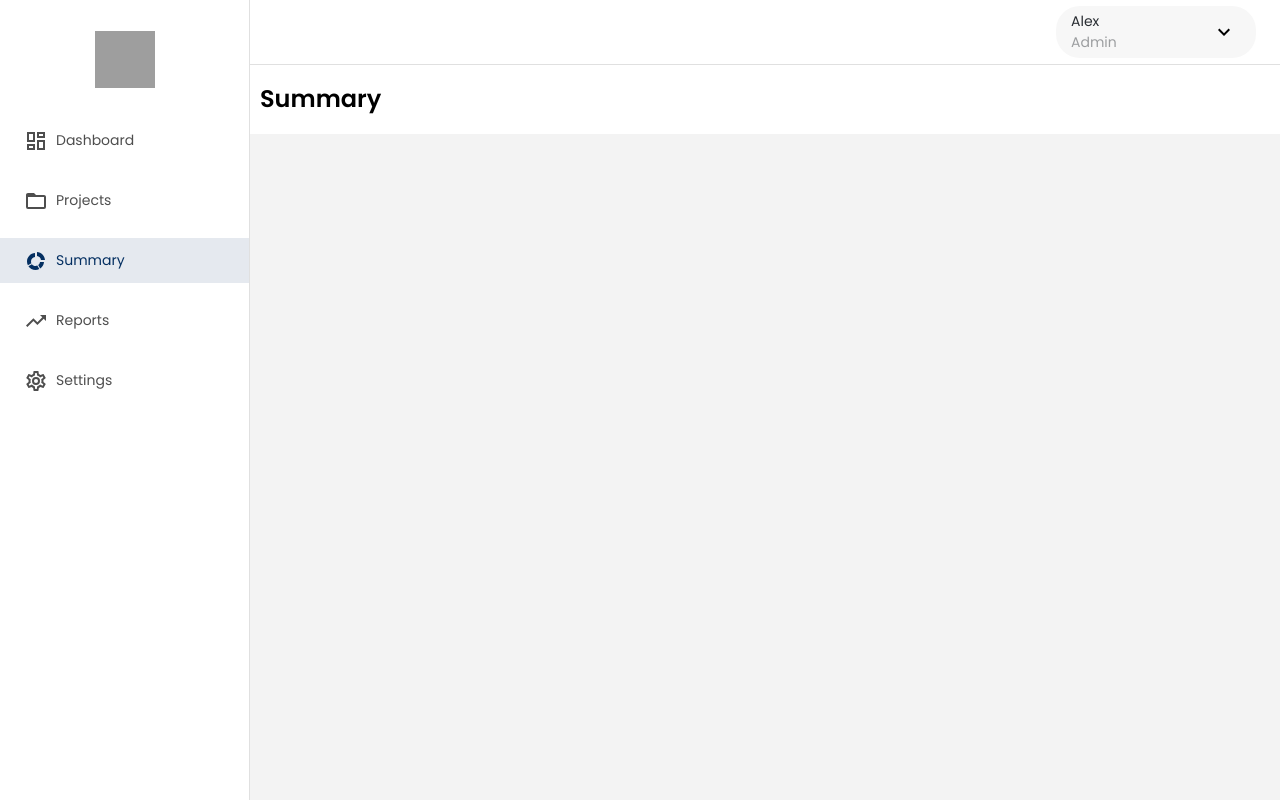
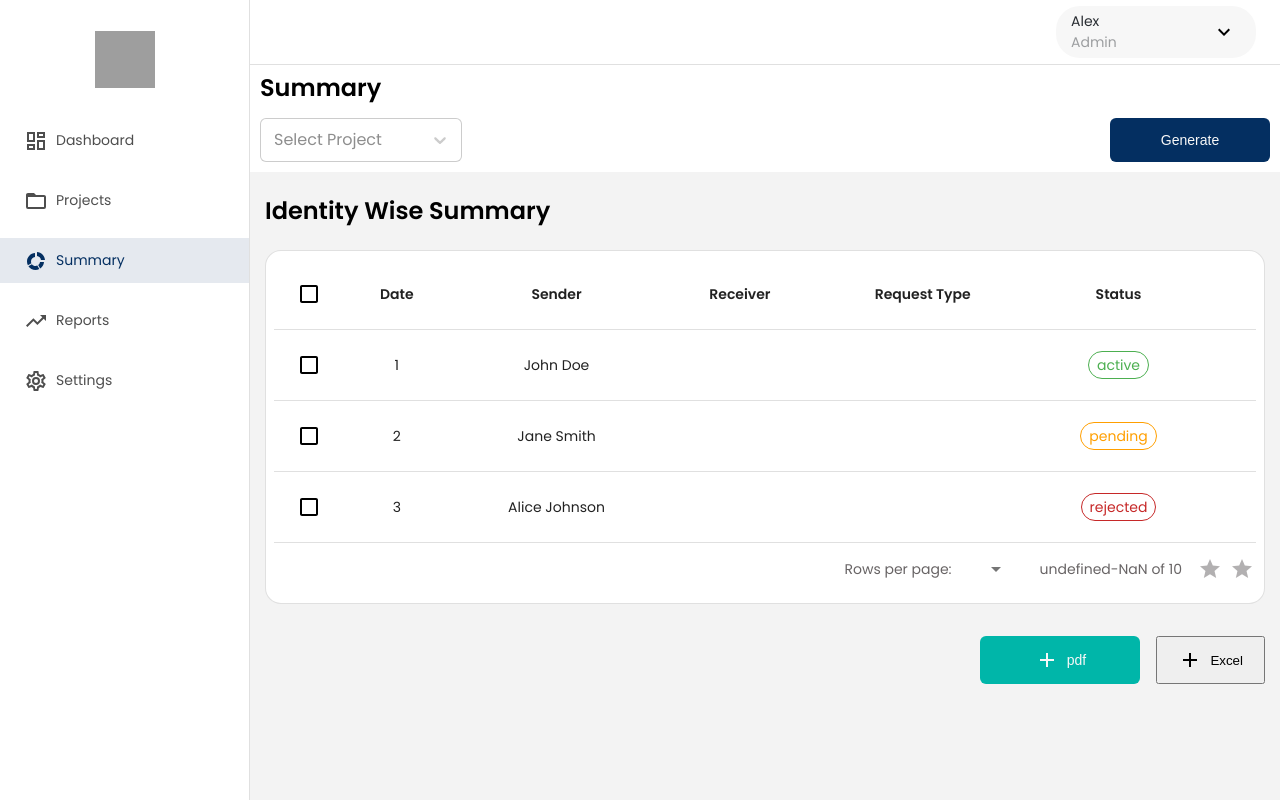
Before and after one commit to XyvinTech/Metal-Craft, a React (Vite) app: page /summary in a window 1280 px wide. Built offline with nearby package versions, Linux system fonts and the light colour scheme; grey boxes are pictures that could not be loaded.

Commit message:
#profileView

```diff
--- a/src/components/StyledTable.jsx
+++ b/src/components/StyledTable.jsx
@@ -28,7 +28,7 @@ const StyledTableCell = styled(TableCell)`
     background-color: #fff;
     color: rgba(0, 0, 0, 0.87);
     font-size: 14px;
-    padding: 16px;
+    padding: 14px;
 
     text-align: center;
 
@@ -98,22 +98,7 @@ const StyledTable = ({
       status: "rejected",
       time: "2023-09-12T09:00:00Z",
     },
-    {
-      _id: "4",
-      name: "Bob Lee",
-      email: "bob.lee@example.com",
-      createdAt: "2023-12-05T10:15:00Z",
-      status: "active",
-      time: "2023-12-05T11:00:00Z",
-    },
-    {
-      _id: "5",
-      name: "Charlie Brown",
-      email: "charlie.brown@example.com",
-      createdAt: "2023-08-21T13:00:00Z",
-      status: "cancelled",
-      time: "2023-08-21T13:30:00Z",
-    },
+
   ];
 
   const handleSelectAllClick = (event) => {
--- a/src/components/settings/AddAdmin.jsx
+++ b/src/components/settings/AddAdmin.jsx
@@ -33,7 +33,7 @@ const AddAdmin = () => {
           <Typography variant="h4">Add Admin</Typography>
         </Stack>
       </Stack>
-      <Grid container padding={"20px"} spacing={3}>
+      <Grid container padding={"15px"} spacing={3}>
         <Grid item xs={8}>
           <Box
             bgcolor={"#fff"}
--- a/src/pages/Summary.jsx
+++ b/src/pages/Summary.jsx
@@ -1,22 +1,69 @@
-import { Stack, Typography } from "@mui/material";
+import { Box, Stack, Typography } from "@mui/material";
+import StyledSelectField from "../ui/StyledSelectField";
+import { StyledButton } from "../ui/StyledButton";
+import StyledTable from "../components/StyledTable";
+import Icon from "@mdi/react";
+import { mdiPlus } from "@mdi/js";
 
 const Summary = () => {
+  const column = [
+    { title: "Date", field: "_id", padding: "none" },
+    { title: "Sender", field: "name" },
+    { title: "Receiver", field: "memberName" },
+    { title: "Request Type", field: "type" },
+    { title: "Status", field: "status" },
+  ];
   return (
     <>
       <Stack
-        direction={"row"}
         padding={"10px"}
         bgcolor={"#fff"}
-        height={"70px"}
-        alignItems={"center"}
-        justifyContent={"space-between"}
+        // height={"70px"}
+        spacing={2}
       >
-        <Stack>
-          <Typography variant="h1" color={"textSecondary"}>
-            Summary
-          </Typography>
+        <Typography variant="h1" color={"textSecondary"}>
+          Summary
+        </Typography>{" "}
+        <Stack justifyContent={"space-between"} direction={"row"}>
+          <Stack width={"20%"}>
+            {" "}
+            <StyledSelectField placeholder={"Select Project"} />{" "}
+          </Stack>
+
+          <StyledButton name={"Generate"} variant={"primary"} />
         </Stack>
       </Stack>
+      <Box padding={"15px"} paddingTop={"25px"}>
+        <Typography variant="h1" color={"textSecondary"}>
+          Identity Wise Summary
+        </Typography>
+        <Stack paddingTop={"25px"} spacing={4}>
+          <Box
+            borderRadius={"16px"}
+            bgcolor={"white"}
+            p={1}
+            border={"1px solid rgba(0, 0, 0, 0.12)"}
+          >
+            <StyledTable menu columns={column} />
+          </Box>
+          <Stack justifyContent={"flex-end"} direction={"row"} spacing={2}>
+            <StyledButton variant={"pdf"}
+              name={
+                <>
+                  <Icon path={mdiPlus} size={1} /> pdf
+                </>
+              }
+            />
+            <StyledButton
+              name={
+                <>
+                  <Icon path={mdiPlus} size={1} /> Excel{" "}
+                </>
+              }
+            />
+          </Stack>
+        </Stack>
+      </Box>
     </>
   );
 };
--- a/src/ui/StyledButton.jsx
+++ b/src/ui/StyledButton.jsx
@@ -10,6 +10,16 @@ const buttonVariants = css`
       font-weight: 400;
       color: #f8f8f8;
       background-color: #042f61;
+      border-radius: 6px;
+      min-width: 160px;
+    `} ${(props) =>
+    props.variant === "pdf" &&
+    css`
+      border: none;
+      font-size: 14px;
+      font-weight: 400;
+      color: #f8f8f8;
+      background-color: #00b6a9;
       border-radius: 6px;
       min-width: 160px;
     `}
```
